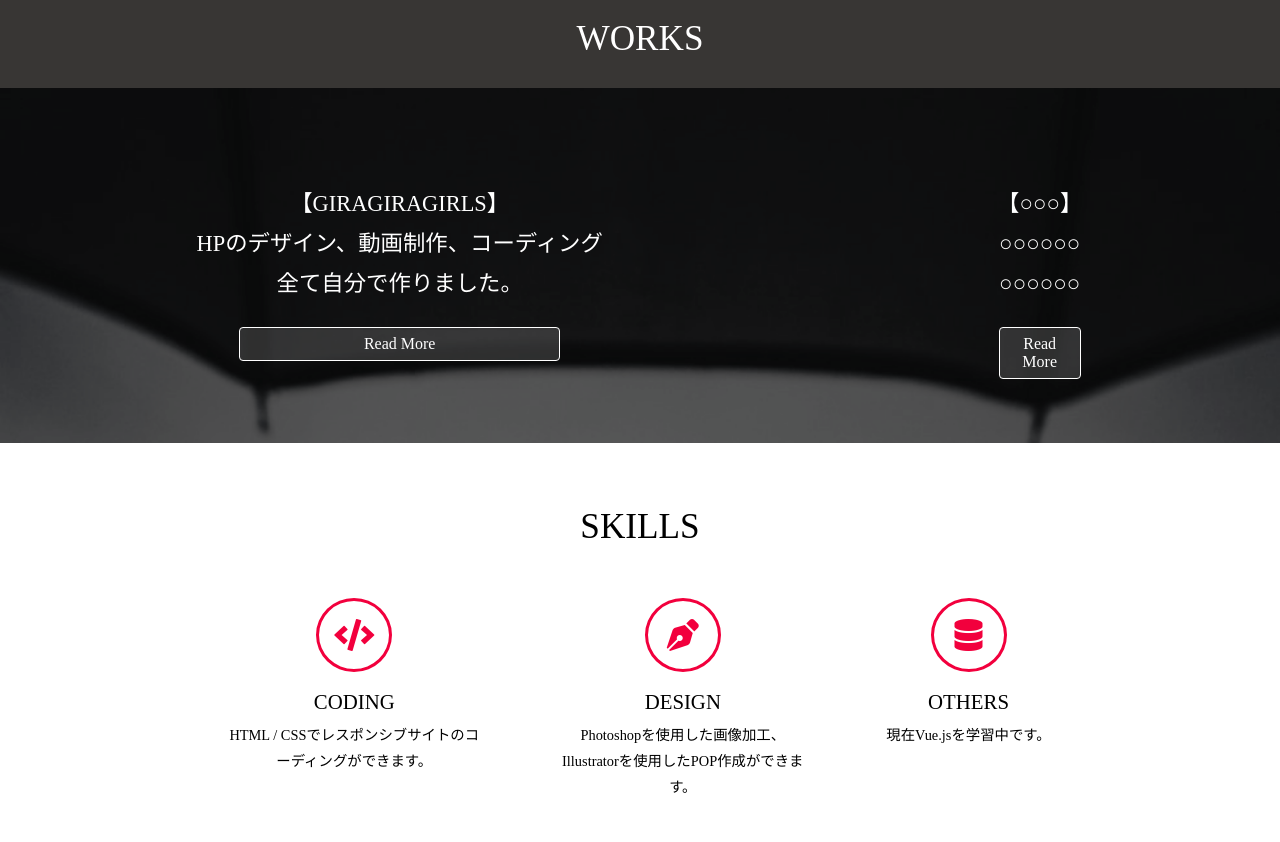
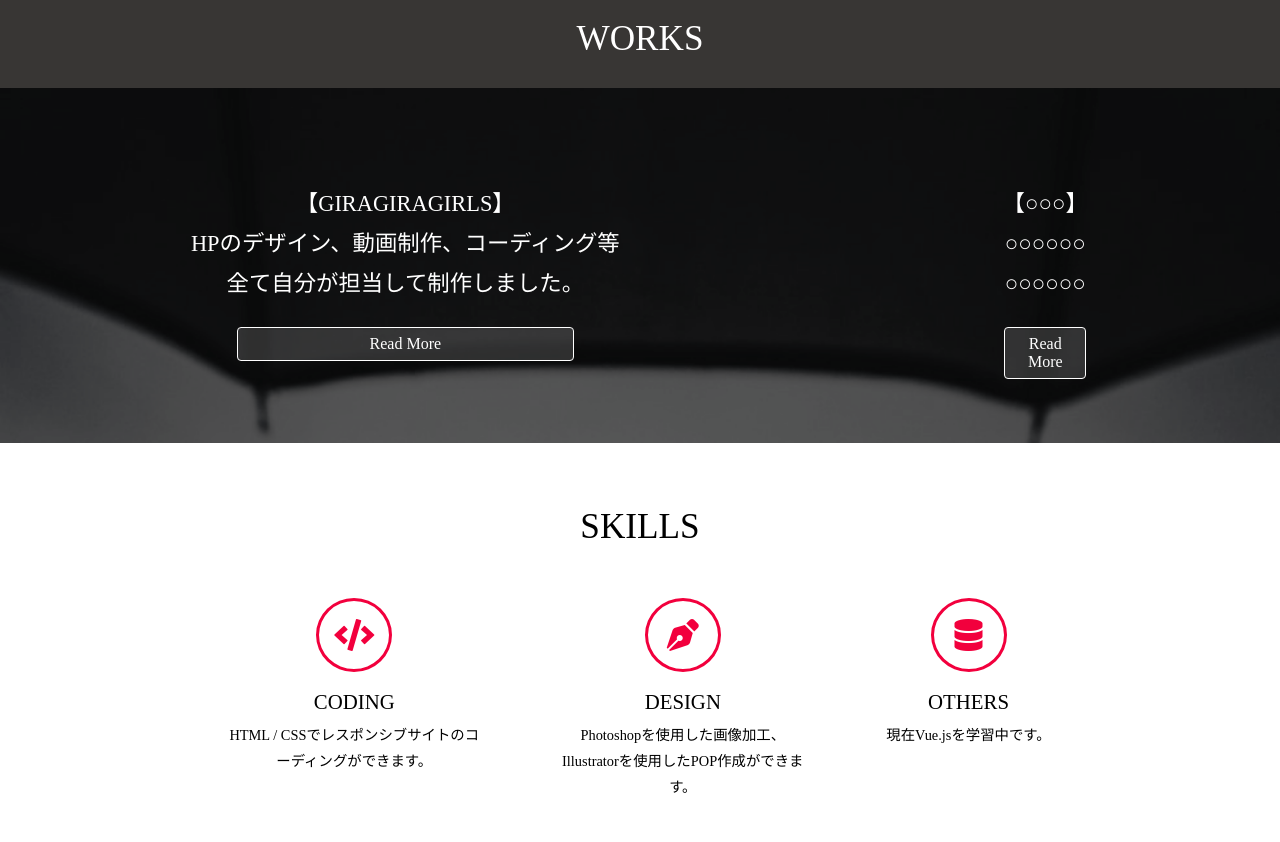
Before and after one commit to tsunasan-html/2021, a plain HTML site: page index.html in a window 1280 px wide. Shown: the part 1280-2122 px from the top of the page. Drawn offline with nearby package versions, Linux system fonts and the light colour scheme.

Commit message:
Update index.html

```diff
--- a/index.html
+++ b/index.html
@@ -60,8 +60,8 @@
             <div class="works_box">
               <p class="works_text">
                 【GIRAGIRAGIRLS】<br>
-                HPのデザイン、動画制作、コーディング<br>
-                 全て自分で作りました。
+                HPのデザイン、動画制作、コーディング等<br>
+                 全て自分が担当して制作しました。
               </p>
               <a class="button_ghost" href="#">Read More</a>
             </div>
```
